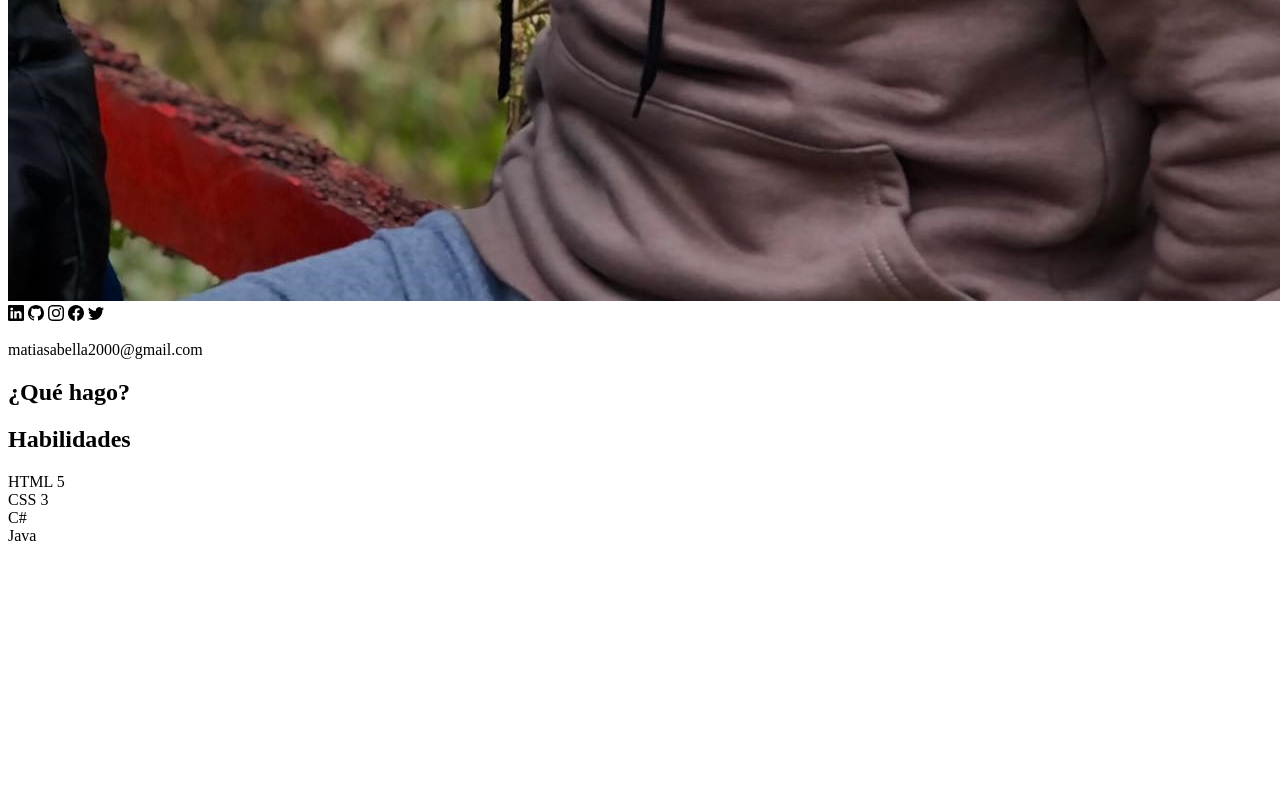
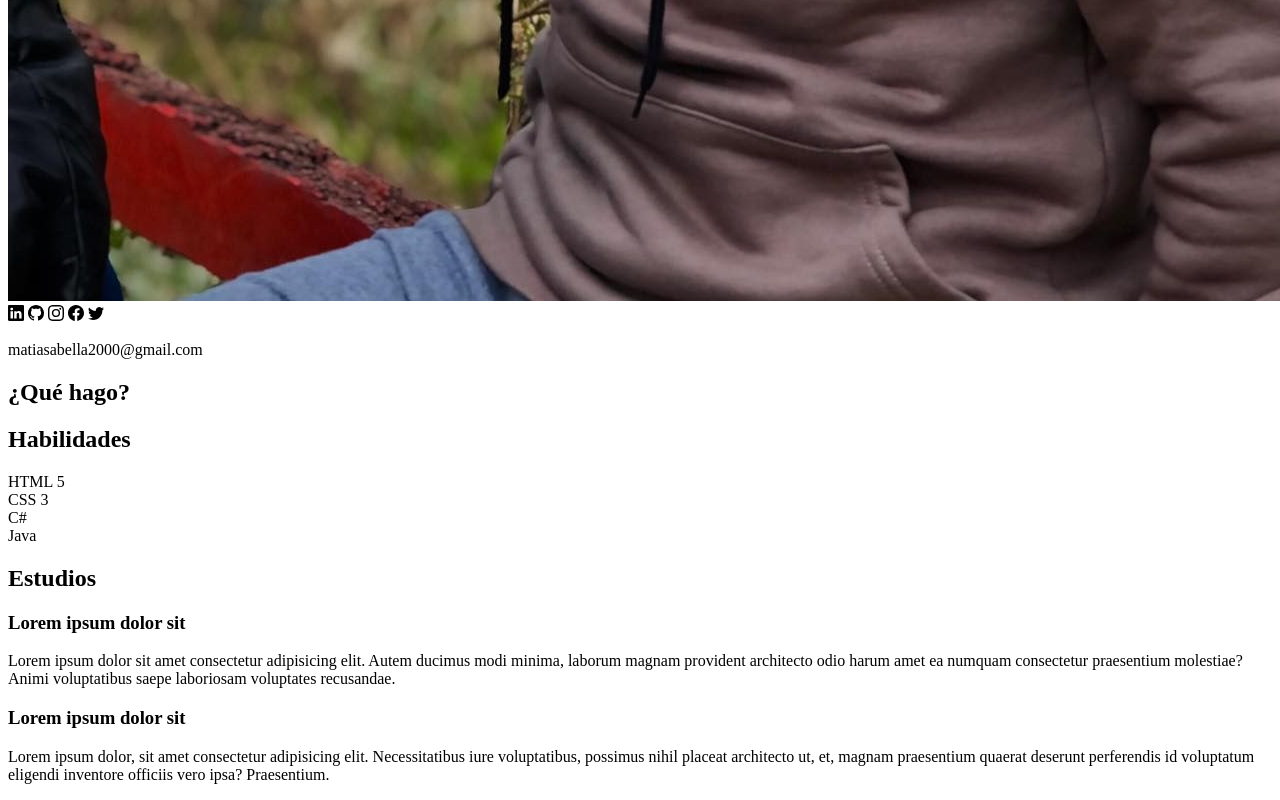
Before and after one commit to abellamatias/image-based-first-web-portfolio, a plain HTML site: page index.html in a window 1280 px wide. Shown: the part 1382-2182 px from the top of the page. Before the commit the page ends 1935 px from the top, so only its background shows below. Drawn offline with Linux system fonts and the light colour scheme.

Commit message:
Listo estudios (HTML). Falta cambiar los lorem

```diff
--- a/index.html
+++ b/index.html
@@ -72,6 +72,19 @@
         </section>
 
 
+        <!-- Estudios -->
+        <section id="estudios">
+            <h2>Estudios</h2>
+            <section>
+                <h3>Lorem ipsum dolor sit</h3>
+                <p>Lorem ipsum dolor sit amet consectetur adipisicing elit. Autem ducimus modi minima, laborum magnam provident architecto odio harum amet ea numquam consectetur praesentium molestiae? Animi voluptatibus saepe laboriosam voluptates recusandae.</p>
+            </section>
+            <section>
+                <h3>Lorem ipsum dolor sit</h3>
+                <p>Lorem ipsum dolor, sit amet consectetur adipisicing elit. Necessitatibus iure voluptatibus, possimus nihil placeat architecto ut, et, magnam praesentium quaerat deserunt perferendis id voluptatum eligendi inventore officiis vero ipsa? Praesentium.</p>
+            </section>
+        </section>
+
     </section>
 
 </body>
```
